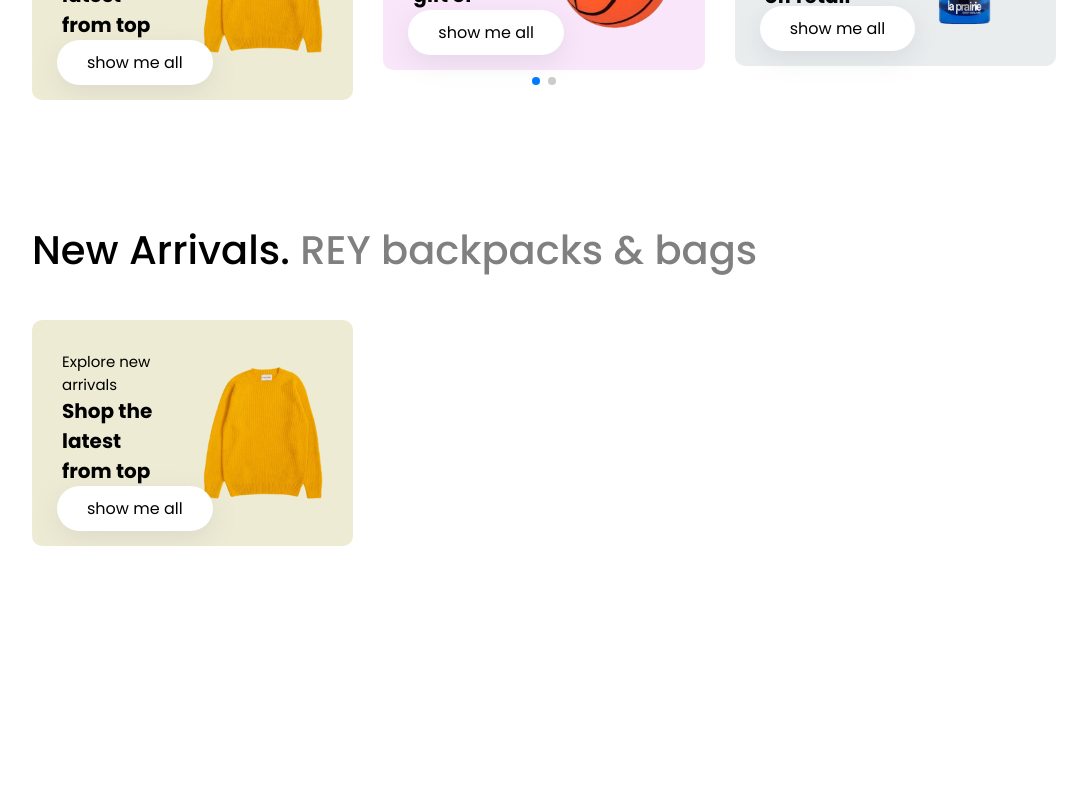
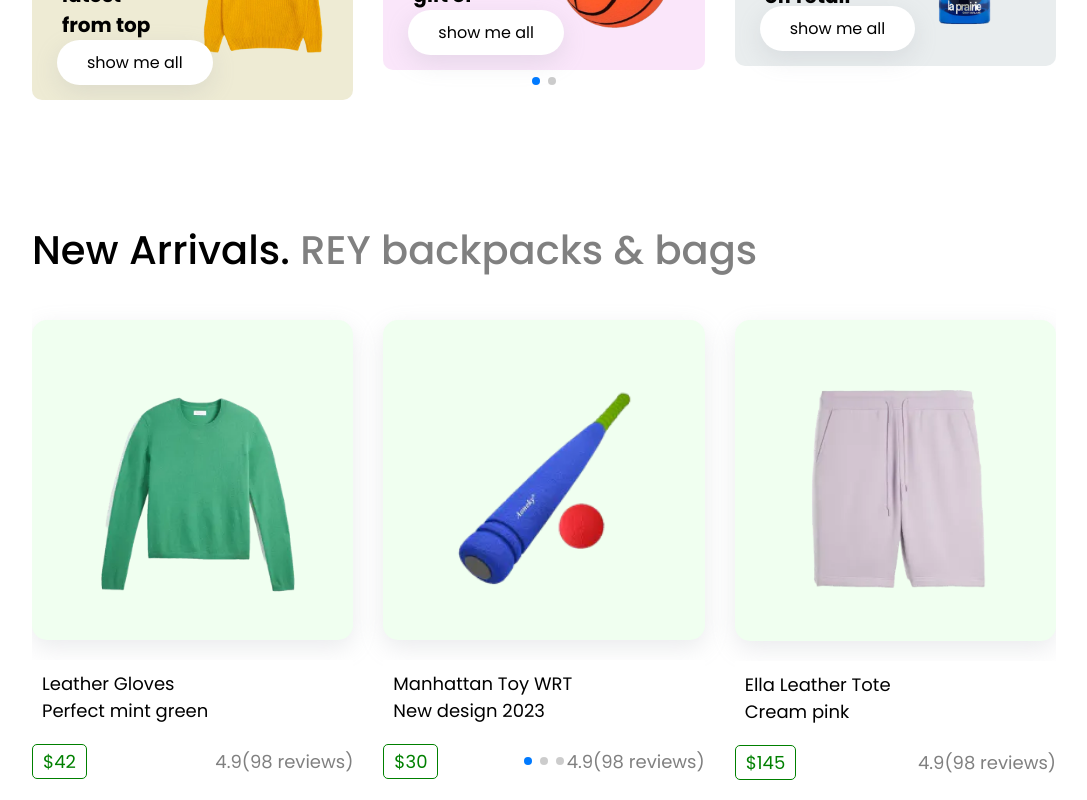
Before and after one commit to th-1982/e-commerce-react-website1, a React (Create React App) app in the folder e-commerce/: page / in a window 1280 px wide. Shown: the part 1040-1840 px from the top of the page, without its empty margins (96-1183 px from the left). Before the commit the page ends 1606 px from the top, so only its background shows below. Built offline with nearby package versions, Linux system fonts and the light colour scheme.

Commit message:
Add Swiper slides and styles for new arrival section

```diff
--- a/e-commerce/src/Components/HomeComponents/SectionOne.css
+++ b/e-commerce/src/Components/HomeComponents/SectionOne.css
@@ -143,6 +143,7 @@
 .card1Two img{
     height: 100%;
 }
+
 .homeSectionTwo{
     padding: 20px 10%;
     padding-top: 100px;
@@ -193,20 +194,18 @@
   /*===============section two====================== */
 
   .card2{
-    display: flex;
-    gap: 20px;
-    align-items: center;
+    width: 100%;
     text-align: left;
-    background-color: #eeebd4;
-    padding: 30px;
-    border-radius: 10px;
+    cursor: pointer;
     position: relative;
-    cursor: pointer;
   }
 
-  .card2One{
-    width: 100%;
-}
+  .card2Two{
+    background-color: #f0fff0;
+    border-radius: 15px;
+
+  }
+
 
 .card2One button{
     padding: 10px 30px;
@@ -222,9 +221,6 @@
 
 }
 
-.card2Two{
-    width: 100%;
-}
 
 .card2 h2{
     font-size: 20px;
@@ -233,3 +229,108 @@
 .card2 p{
     font-size: 15px;
 }
+
+.card2List{
+    position: absolute;
+    bottom: 160px;
+    left: 25%;
+    display: none;
+    gap: 10px;
+    align-items: center;
+    justify-content: center;
+
+}
+
+.card2List li{
+    background-color: white;
+    font-size: 14px;
+    font-weight: bold;
+    padding: 6px 12px;
+    align-items: center;
+    justify-content: center;
+    width: 100%;
+    border-radius: 5px;
+    cursor: pointer;
+    list-style: none;
+    box-shadow: rgba(149, 157, 165, 0.2) 0px 8px 24px;
+
+}
+
+.card2List li:hover{
+    background-color: #000;
+    color: white;
+}
+
+.card2:hover .card2List{
+    display: flex;
+}
+
+.card2Two{
+    box-shadow: rgba(149, 157, 165, 0.2) 0px 8px 24px;
+}
+
+.card2One{
+    background-color: white;
+    margin-top: 20px;
+    padding: 10px;
+}
+
+
+.card2One p{
+    font-size: 18px;
+}
+
+.card2Onediv{
+    display: flex;
+    align-items: center;
+    padding-top: 10px;
+}
+
+
+.card2Onediv p{
+    margin-left: auto;
+    font-size: 18px;
+    color: gray;
+
+}
+
+.card2Onediv span{
+    font-size: 18px;
+    border:1px solid green;
+    padding:3px 10px;
+    border-radius:5px;
+    color: green;
+}
+
+.card2Button{
+    display: inline-block;
+    background-color: white;
+    color: green;
+    padding: 5px 20px;
+    border: 3px solid green;
+    border-radius: 10px;
+    font-size: 18px;
+    font-weight: 500;
+    cursor: pointer;
+    margin-top: 10px;
+}
+
+card2 p{
+    display: flex;
+    align-items: center;
+}
+
+.card2para{
+    display: flex;
+    align-items: center;
+    gap: 5px;
+    margin-right: 20px;
+
+}
+
+.card2Button .card2para{
+    display: flex;
+    justify-content: space-between;
+
+    gap: 20px;
+}
--- a/e-commerce/src/Components/HomeComponents/SectionOne.jsx
+++ b/e-commerce/src/Components/HomeComponents/SectionOne.jsx
@@ -20,6 +20,7 @@ import img5 from '../images/sport-7.webp'
 
 import { FiSearch } from "react-icons/fi";
 
+
 import AOS from 'aos';
 import 'aos/dist/aos.css';
 
@@ -27,6 +28,8 @@ import { Swiper, SwiperSlide } from 'swiper/react';
 import 'swiper/css';
 import 'swiper/css/pagination';
 import { Pagination } from 'swiper/modules';
+
+
 
 
 
@@ -192,14 +195,132 @@ const SectionOne = () => {
       >
         <SwiperSlide>
           <div className='card2'>
+          <div className='card2Two'>
+            <img src={img3} alt="card-image" />
+          </div>
+
           <div className='card2One'>
-            <p>Explore new arrivals</p>
-            <h2>Shop the latest <br/> from top brands</h2>
-            <button>show me all</button>
+            <p>Leather Gloves</p>
+            <p>Perfect mint green</p>
+
           </div>
+          <ul className='card2List'>
+            <li>XS</li>
+            <li>S</li>
+            <li>M</li>
+            <li>L</li>
+            <li>XL</li>
+          </ul>
+
+          <div className='card2Onediv'>
+            <span>$42</span>
+            <p> 4.9(98 reviews)</p>
+          </div>
+
+          </div>
+          </SwiperSlide>
+
+          <SwiperSlide>
+          <div className='card2'>
           <div className='card2Two'>
-            <img src={cardImg1} alt="card-image" />
+            <img src={img4} alt="card-image" />
           </div>
+
+          <ul className='card2List'>
+            <li>XS</li>
+            <li>S</li>
+            <li>M</li>
+            <li>L</li>
+            <li>XL</li>
+          </ul>
+
+          <div className='card2One'>
+            <p>Manhattan Toy WRT</p>
+            <p>New design 2023</p>
+           {/*<button>show me all</button>*/}
+          </div>
+
+          <div className='card2Onediv'>
+            <span>$30</span>
+            <p>4.9(98 reviews)</p>
+          </div>
+
+          </div>
+          </SwiperSlide>
+
+          <SwiperSlide>
+          <div className='card2'>
+          <div className='card2Two'>
+            <img src={img5} alt="card-image" />
+          </div>
+
+          <div className='card2One'>
+            <p>Ella Leather Tote</p>
+            <p>Cream pink</p>
+           {/*<button>show me all</button>*/}
+          </div>
+
+          <ul className='card2List'>
+            <li>XS</li>
+            <li>S</li>
+            <li>M</li>
+            <li>L</li>
+            <li>XL</li>
+          </ul>
+
+          <div className='card2Onediv'>
+            <span>$145</span>
+            <p>4.9(98 reviews)</p>
+          </div>
+
+          </div>
+          </SwiperSlide>
+
+          <SwiperSlide>
+          <div className='card2'>
+          <div className='card2Two'>
+            <img src={img1} alt="card-image" />
+          </div>
+
+          <div className='card2One'>
+            <p>Jump Rope Kids</p>
+            <p>Classic green</p>
+           {/*<button>show me all</button>*/}
+          </div>
+
+          <ul className='card2List'>
+            <li>XS</li>
+            <li>S</li>
+            <li>M</li>
+            <li>L</li>
+            <li>XL</li>
+          </ul>
+
+          <div className='card2Onediv'>
+            <span>$68</span>
+            <p>4.9(98 reviews)</p>
+          </div>
+
+          </div>
+          </SwiperSlide>
+
+          <SwiperSlide>
+          <div className='card2'>
+          <div className='card2Two'>
+            <img src={img2} alt="card-image" />
+          </div>
+
+          <div className='card2One'>
+            <p>Wool Cashmere Jacket</p>
+            <p>Matte black</p>
+           {/*<button>show me all</button>*/}
+          </div>
+
+          <div className='card2Onediv'>
+            <span>$12</span>
+            <p>4.9(98 reviews)</p>
+          </div>
+
           </div>
           </SwiperSlide>
       </Swiper>
```
